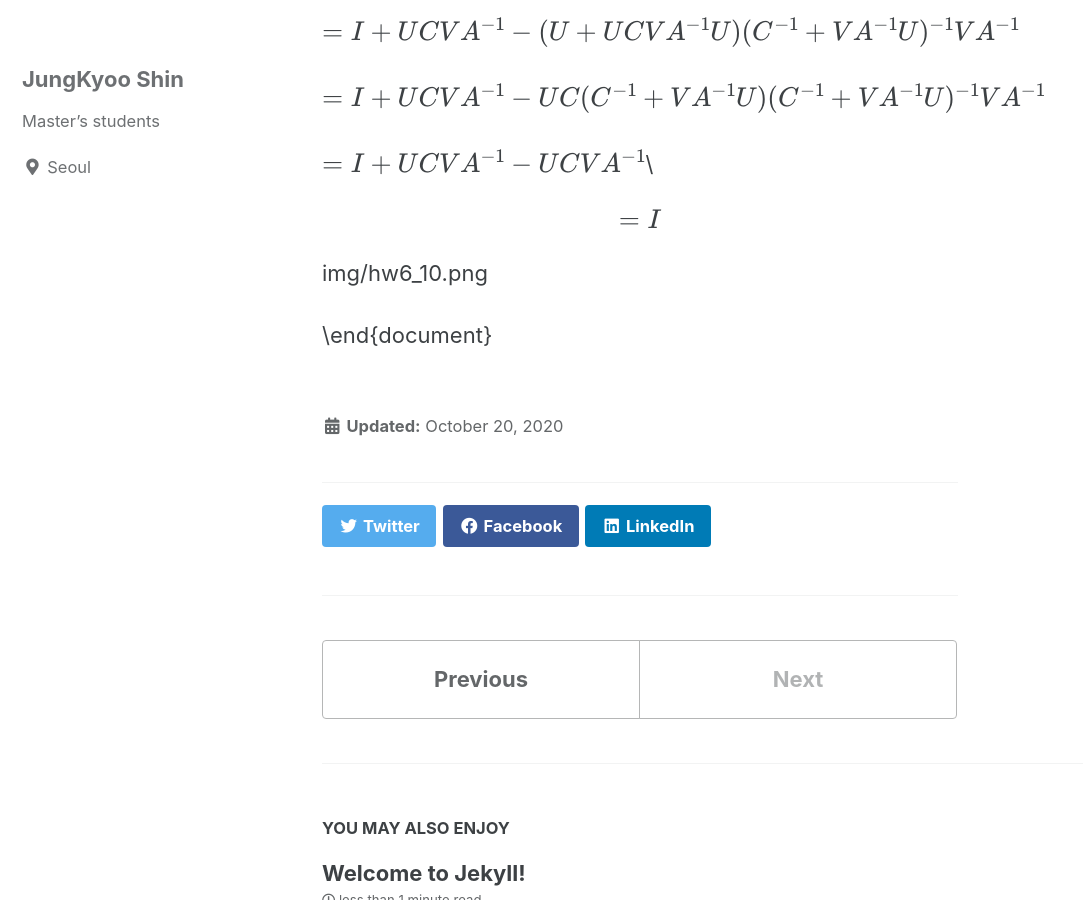
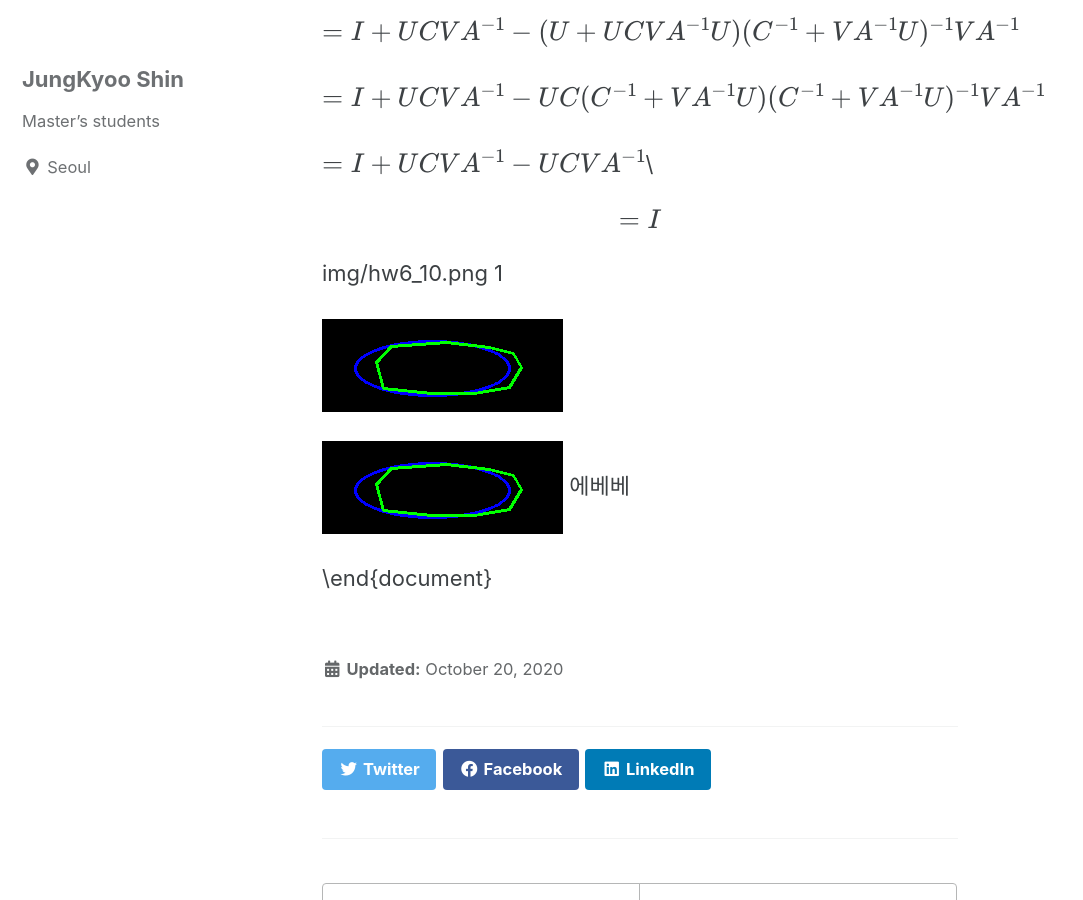
Before and after one commit to JKyooShin/JKyooShin.github.io, a Jekyll site: the page built from _posts/2020-07-07-math.md, in a window 1280 px wide and 900 px high, scrolled down 794 px. Shown: the whole window, without its empty margins (0-1083 px from the left). Built offline with Jekyll 4.4.1, drawn with Linux system fonts in a browser that asks for light colours; cached includes are drawn as plain includes; formulas are drawn with MathJax 3.

Commit message:
Update 2020-07-07-math.md

```diff
--- a/_posts/2020-07-07-math.md
+++ b/_posts/2020-07-07-math.md
@@ -31,11 +31,12 @@ $=I+UCVA^{-1}-UCVA^{-1}$\\
 
 $$=I$$
 
-img/hw6_10.png
+img/hw6_10.png 1
 
-[logo]: img/hw6_10.png "To go kayaking."
+![Image Alt 텍스트](/img/hw6_10.png)
 
-
+![Image Alt 텍스트]({{"/img/hw6_10.png"| relative_url}})
+에베베
 
 
 
```
